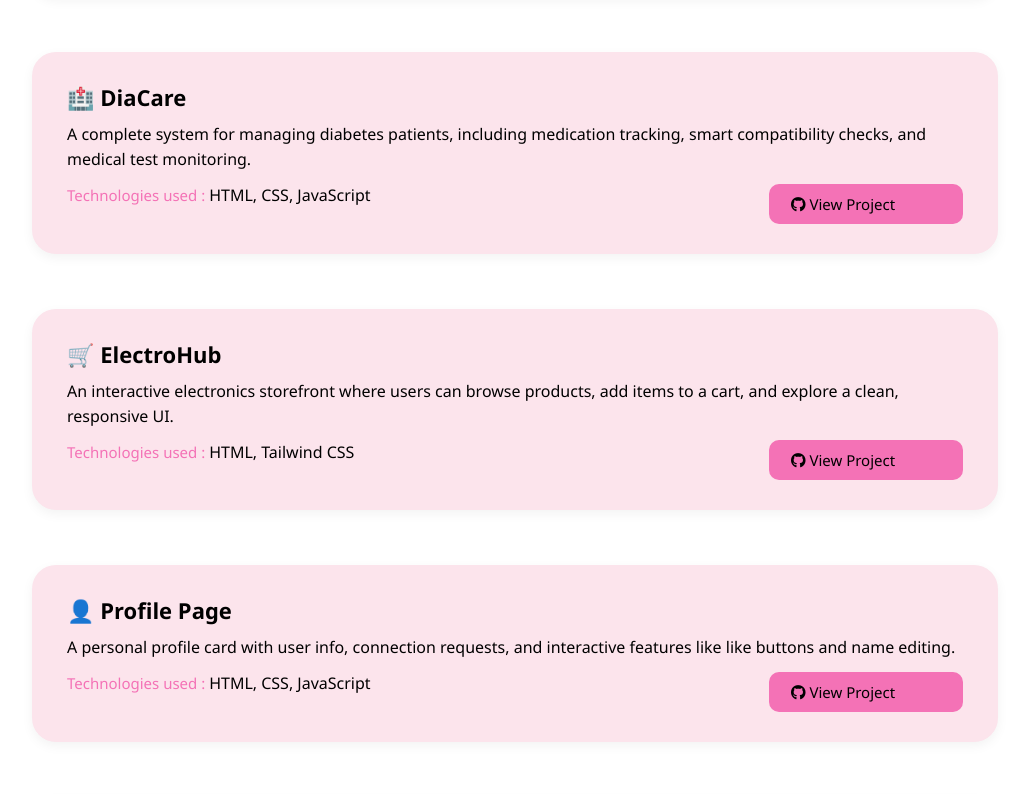
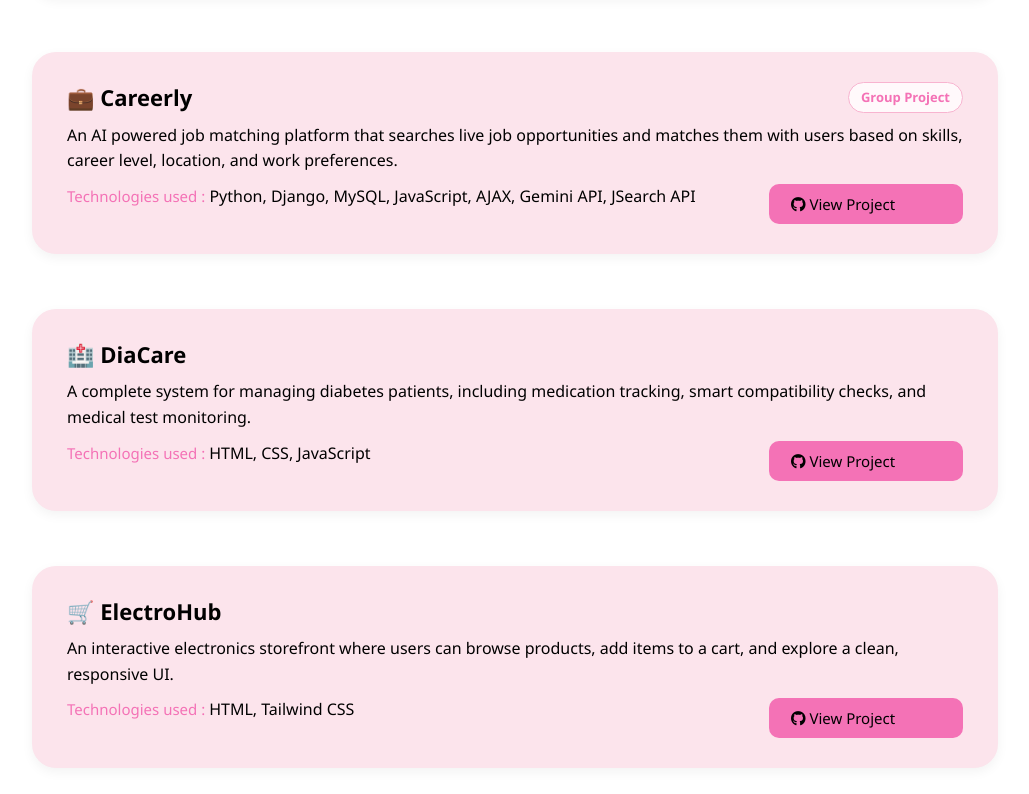
Before and after one commit to khawlaaqqad-png/Portfolio-, a plain HTML site: page projects.html in a window 1280 px wide. Shown: the part 949-1743 px from the top of the page, without its empty margins (125-1154 px from the left). Drawn offline with Linux system fonts and the light colour scheme.

Commit message:
Add a Careerly project

```diff
--- a/projects.html
+++ b/projects.html
@@ -59,6 +59,26 @@
             </a>
 
         </div>
+
+        <!-- Careerly -->
+        <div class="project-card featured-project">
+            <div class="title">
+                <h3>💼 Careerly</h3>
+                <p class="project-type">Group Project</p>
+            </div>
+            <p>
+                An AI powered job matching platform that searches live job opportunities
+                and matches them with users based on skills, career level, location,
+                and work preferences.
+            </p>
+            <p>
+                <span class="tech-title">Technologies used :</span>
+                Python, Django, MySQL, JavaScript, AJAX, Gemini API, JSearch API
+            </p>
+            <a class="project-btn" href="https://github.com/wejhatim-tech/Careerly" target="_blank">
+                <i class="fab fa-github"></i> View Project
+            </a>
+        </div>
         <!-- project 1  -->
         <div class="project-card">
             <h3>🏥 DiaCare</h3>
--- a/style.css
+++ b/style.css
@@ -4,9 +4,7 @@
     font-family: 'Segoe UI', Tahoma, Geneva, Verdana, sans-serif;
 }
 
-/* ============================= */
-/* ===== DARK MODE ===== */
-/* ============================= */
+/*DARK MODE*/
 
 body.dark-mode {
     background-color: #121212;
@@ -14,7 +12,7 @@ body.dark-mode {
 }
 
 
-/* ===== Navbar ===== */
+/*Navbar*/
 
 body.dark-mode .navbar {
     background-color: #1e1e2f;
@@ -36,7 +34,7 @@ body.dark-mode .nav-links a.active {
 }
 
 
-/* ===== Hero ===== */
+/*Hero*/
 
 body.dark-mode .hero-label {
     color: #bdbdbd;
@@ -75,7 +73,7 @@ body.dark-mode .hero-btn.secondary:hover {
 }
 
 
-/* ===== Skills ===== */
+/*Skills*/
 
 body.dark-mode .skills-title p {
     color: #bdbdbd;
@@ -110,7 +108,7 @@ body.dark-mode .learning-icon {
 }
 
 
-/* ===== Social ===== */
+/*Social*/
 
 body.dark-mode .social-btn {
     background-color: #1e1e2f;
@@ -124,7 +122,7 @@ body.dark-mode .social-btn:hover {
 }
 
 
-/* ===== Projects Hero ===== */
+/*Projects Hero*/
 
 body.dark-mode .projects-hero {
     background-color: #181818;
@@ -152,7 +150,7 @@ body.dark-mode .projects-hero-design h2 {
 }
 
 
-/* ===== Project Cards ===== */
+/*Project Cards*/
 
 body.dark-mode .project-card {
     background-color: #1e1e2f;
@@ -175,7 +173,7 @@ body.dark-mode .project-btn:hover {
 }
 
 
-/* ===== Theme Button ===== */
+/*Theme Button*/
 
 body.dark-mode .theme-toggle button {
     background-color: #1e1e2f;
@@ -183,7 +181,7 @@ body.dark-mode .theme-toggle button {
     border: 1px solid #f472b6;
 }
 
-/* ===== Mode Switch Button ===== */
+/*Mode Switch Button*/
 .theme-toggle {
     position: fixed;
     bottom: 20px;
@@ -199,7 +197,7 @@ body.dark-mode .theme-toggle button {
 }
 
 
-/* ===== navar ===== */
+/*navar*/
 .navbar {
     display: flex;
     justify-content: space-between;
@@ -244,7 +242,7 @@ body.dark-mode .theme-toggle button {
     color: white;
 }
 
-/* ===== HERO SECTION ===== */
+/*HERO SECTION*/
 
 .hero-section {
     min-height: 85vh;
@@ -257,14 +255,14 @@ body.dark-mode .theme-toggle button {
 }
 
 
-/* ===== LEFT SIDE ===== */
+/*LEFT SIDE*/
 
 .hero-content {
     width: 48%;
 }
 
 
-/* ===== Small Text ===== */
+/*Small Text*/
 
 .hero-label {
     font-size: 16px;
@@ -275,7 +273,7 @@ body.dark-mode .theme-toggle button {
 }
 
 
-/* ===== Big Name ===== */
+/*Big Name*/
 
 .hero-big-name {
     font-size: 76px;
@@ -286,7 +284,7 @@ body.dark-mode .theme-toggle button {
 }
 
 
-/* ===== Role ===== */
+/*Role*/
 
 .hero-role {
     font-size: 20px;
@@ -297,7 +295,7 @@ body.dark-mode .theme-toggle button {
 }
 
 
-/* ===== Main Hero Text ===== */
+/*Main Hero Text*/
 
 .hero-content h2 {
     font-size: 30px;
@@ -307,7 +305,7 @@ body.dark-mode .theme-toggle button {
 }
 
 
-/* ===== Description ===== */
+/*Description*/
 
 .hero-description {
     font-size: 17px;
@@ -317,7 +315,7 @@ body.dark-mode .theme-toggle button {
 }
 
 
-/* ===== Buttons ===== */
+/*Buttons*/
 
 .hero-buttons {
     display: flex;
@@ -358,7 +356,7 @@ body.dark-mode .theme-toggle button {
 }
 
 
-/* ===== RIGHT SIDE ===== */
+/*RIGHT SIDE*/
 
 .hero-image-area {
     width: 46%;
@@ -371,7 +369,7 @@ body.dark-mode .theme-toggle button {
 }
 
 
-/* ===== PORTFOLIO BACKGROUND ===== */
+/*PORTFOLIO BACKGROUND*/
 
 .hero-bg-text {
     position: absolute;
@@ -387,7 +385,7 @@ body.dark-mode .theme-toggle button {
 }
 
 
-/* ===== PHOTO CARD ===== */
+/*PHOTO CARD*/
 
 .photo-card {
     width: 430px;
@@ -401,7 +399,7 @@ body.dark-mode .theme-toggle button {
 }
 
 
-/* ===== PHOTO ===== */
+/*PHOTO*/
 
 .hero-photo {
     width: 100%;
@@ -410,16 +408,15 @@ body.dark-mode .theme-toggle button {
     border-radius: 24px;
     display: block;
 }
-/* ===== skills ===== */
-/* ===== Skills Section ===== */
-/* ===== Skills Section ===== */
+/*skills*/
+/*Skills Section*/
 
 .skills-section {
     padding: 70px 7%;
 }
 
 
-/* ===== Skills Title ===== */
+/*Skills Title*/
 
 .skills-title {
     text-align: center;
@@ -441,7 +438,7 @@ body.dark-mode .theme-toggle button {
 }
 
 
-/* ===== Skills Grid ===== */
+/*Skills Grid*/
 .skills-grid {
     display: grid;
     grid-template-columns: repeat(2, 1fr);
@@ -451,7 +448,7 @@ body.dark-mode .theme-toggle button {
 }
 
 
-/* ===== Skills Card ===== */
+/*Skills Card*/
 .skills-card {
     background-color: white;
     border: 1px solid #f8b4d0;
@@ -467,7 +464,7 @@ body.dark-mode .theme-toggle button {
 }
 
 
-/* ===== Card Header ===== */
+/*Card Header*/
 .skills-card-header {
     display: flex;
     align-items: center;
@@ -487,7 +484,7 @@ body.dark-mode .theme-toggle button {
 }
 
 
-/* ===== Icon ===== */
+/*Icon*/
 .skills-icon {
     min-width: 58px;
     height: 58px;
@@ -501,7 +498,7 @@ body.dark-mode .theme-toggle button {
 }
 
 
-/* ===== Skill Tags ===== */
+/*Skill Tags*/
 .skills-tags {
     display: flex;
     flex-wrap: wrap;
@@ -519,7 +516,7 @@ body.dark-mode .theme-toggle button {
 }
 
 
-/* ===== Always Learning ===== */
+/*Always Learning*/
 .learning-box {
     max-width: 1200px;
     margin: 35px auto 0;
@@ -555,7 +552,7 @@ body.dark-mode .theme-toggle button {
     color: #555;
 }
 
-/* ===== social ===== */
+/*social*/
 
 .social {
     display: flex;
@@ -576,8 +573,8 @@ body.dark-mode .theme-toggle button {
 }
 
 
-/* ===== project par ===== */
-/* ===== Projects Hero ===== */
+/*project par*/
+/*Projects Hero*/
 
 .projects-hero {
     min-height: 55vh;
@@ -594,7 +591,7 @@ body.dark-mode .theme-toggle button {
 }
 
 
-/* ===== Left Side ===== */
+/*Left Side*/
 
 .projects-hero-text {
     width: 55%;
@@ -635,7 +632,7 @@ body.dark-mode .theme-toggle button {
 }
 
 
-/* ===== Right Side ===== */
+/*Right Side*/
 
 .projects-hero-design {
     width: 40%;
@@ -650,7 +647,7 @@ body.dark-mode .theme-toggle button {
 }
 
 
-/* ===== Background Word ===== */
+/*Background Word*/
 .projects-hero-design h2 {
     position: absolute;
     font-size: 120px;
@@ -661,7 +658,7 @@ body.dark-mode .theme-toggle button {
 }
 
 
-/* ===== Small Card ===== */
+/*Small Card*/
 .projects-mini-card {
     position: relative;
     z-index: 2;
@@ -695,7 +692,7 @@ body.dark-mode .theme-toggle button {
     width: 45%;
 }
 
-/* ===== project card ===== */
+/*project card*/
 .project-card {
     background-color: #fce4ec;
     padding: 30px 35px;
@@ -758,14 +755,35 @@ body.dark-mode .theme-toggle button {
     font-size: 15px;
     color: #f472b6 ;
 }
-/* ============================= */
-/* ===== RESPONSIVE DESIGN ===== */
-/* ============================= */
+
+.title{
+    display: flex;
+    justify-content: space-between;
+}
+/*Project Type*/
+
+.project-type {
+    width: fit-content;
+    background-color: #fff9fb;
+    color: #f472b6;
+    border: 1px solid #f8b4d0;
+    padding: 4px 12px;
+    border-radius: 20px;
+    font-size: 13px !important;
+    font-weight: 600;
+}
+
+body.dark-mode .project-type {
+    background-color: #332333;
+    color: #f472b6;
+    border-color: #f472b6;
+}
+/*RESPONSIVE DESIGN*/
 
 @media (max-width: 768px) {
 
 
-    /* ===== Navbar ===== */
+    /*Navbar*/
 
     .navbar {
         padding: 12px 20px;
@@ -796,7 +814,7 @@ body.dark-mode .theme-toggle button {
     }
 
 
-    /* ===== Hero ===== */
+    /*Hero*/
 
     .hero-section {
         min-height: auto;
@@ -851,7 +869,7 @@ body.dark-mode .theme-toggle button {
     }
 
 
-    /* ===== Hero Image ===== */
+    /*Hero Image*/
 
     .hero-image-area {
         width: 100%;
@@ -880,7 +898,7 @@ body.dark-mode .theme-toggle button {
     }
 
 
-    /* ===== Skills ===== */
+    /*Skills*/
 
     .skills-section {
         padding: 50px 5%;
@@ -931,7 +949,7 @@ body.dark-mode .theme-toggle button {
     }
 
 
-    /* ===== Always Learning ===== */
+    /*Always Learning*/
 
     .learning-box {
         padding: 25px;
@@ -962,7 +980,7 @@ body.dark-mode .theme-toggle button {
     }
 
 
-    /* ===== Social ===== */
+    /*Social*/
 
     .social {
         padding: 30px 5%;
@@ -979,7 +997,7 @@ body.dark-mode .theme-toggle button {
     }
 
 
-    /* ===== Projects Hero ===== */
+    /*Projects Hero*/
 
     .projects-hero {
         min-height: auto;
@@ -1032,7 +1050,7 @@ body.dark-mode .theme-toggle button {
     }
 
 
-    /* ===== Projects Cards ===== */
+    /*Projects Cards*/
 
     .container {
         width: 90%;
@@ -1081,7 +1099,7 @@ body.dark-mode .theme-toggle button {
     }
 
 
-    /* ===== Theme Button ===== */
+    /*Theme Button*/
 
     .theme-toggle {
         bottom: 15px;
@@ -1095,4 +1113,4 @@ body.dark-mode .theme-toggle button {
         padding: 7px 13px;
     }
 
-}x;
+}
```
Also changed, not shown: index.html (+1 -1 lines).
